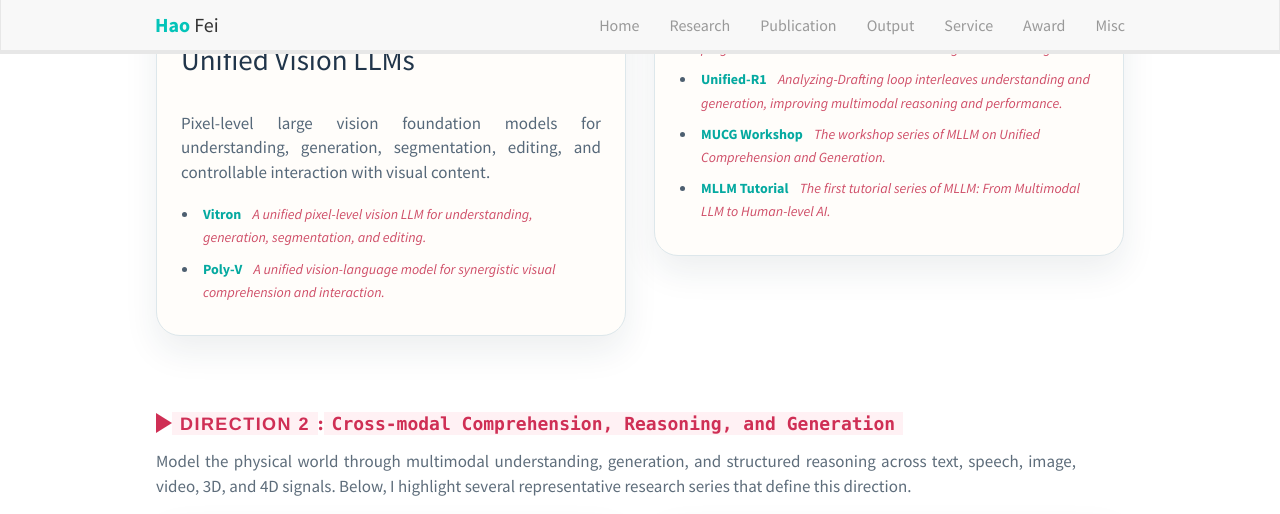
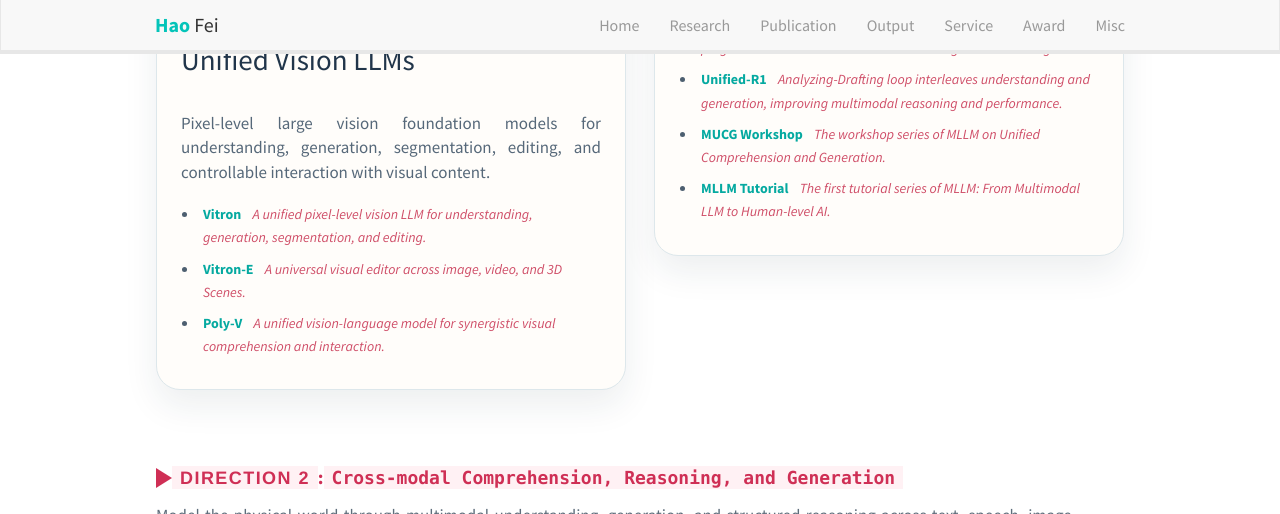
Before and after one commit to scofield7419/scofield7419.github.io, a Jekyll site: the page built from _pages/research.md, in a window 1280 px wide and 900 px high, scrolled down 1868 px, cut to the strip 0-514 px from the top of the window. Built offline with Jekyll 4.4.1, drawn with Linux system fonts in a browser that asks for light colours; nearby versions of some CDN libraries; comment, search, counter and statistics services are not loaded; a style sheet for code colours, icons or effects is not loaded.

Commit message:
Update research.yml

```diff
--- a/_data/research.yml
+++ b/_data/research.yml
@@ -58,7 +58,7 @@
             note: "A collection of resources on Github: paper, datasets and tools."
       - title: Unified Vision LLMs
         label: Vision Intelligence
-        link: https://univision-llm.github.io/
+        link: https://vitron-llm.github.io/
         description: "Pixel-level large vision foundation models for understanding, generation, segmentation, editing, and controllable interaction with visual content."
         media:
           type: image
@@ -66,10 +66,13 @@
           fit: cover
         works:
           - name: Vitron
-            link: https://vitron-llm.github.io/
+            link: https://vitron-llm.github.io/Vitron
             note: "A unified pixel-level vision LLM for understanding, generation, segmentation, and editing."
+          - name: Vitron-E
+            link: https://vitron-llm.github.io/Vitron-E/
+            note: "A universal visual editor across image, video, and 3D Scenes."
           - name: Poly-V
-            link: https://sqwu.top/PolyV/
+            link: https://vitron-llm.github.io/PolyV/
             note: "A unified vision-language model for synergistic visual comprehension and interaction."
       - title: "UniVA: Universal Video Agent"
         label: Agentic System
```
